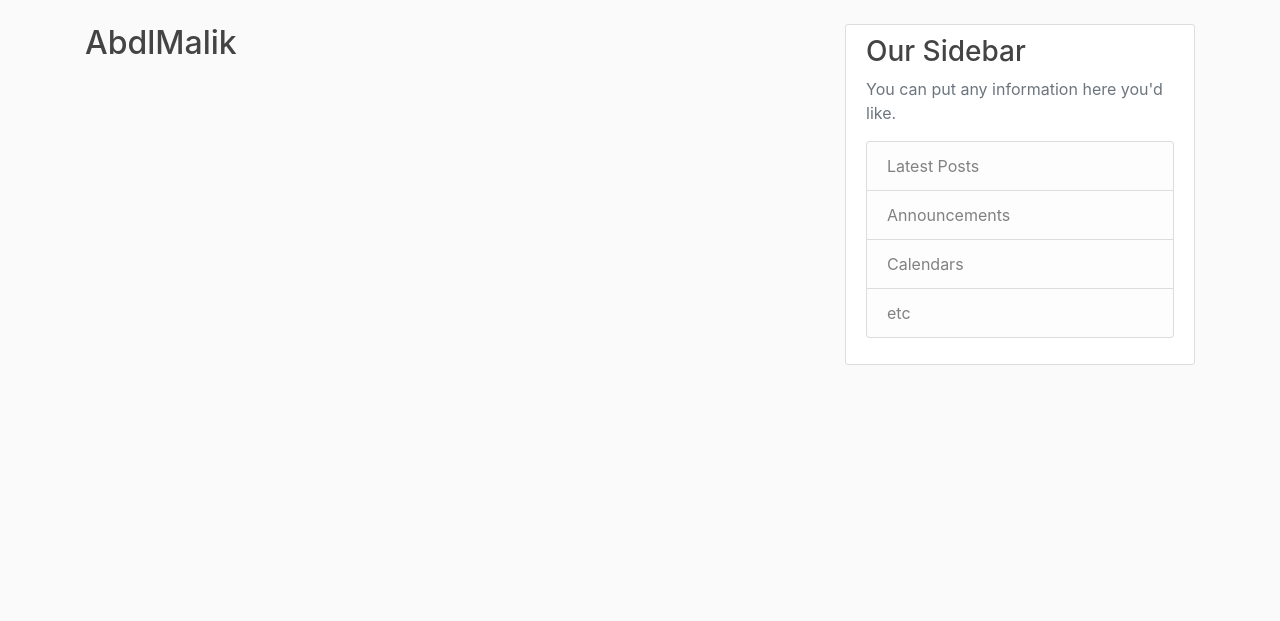
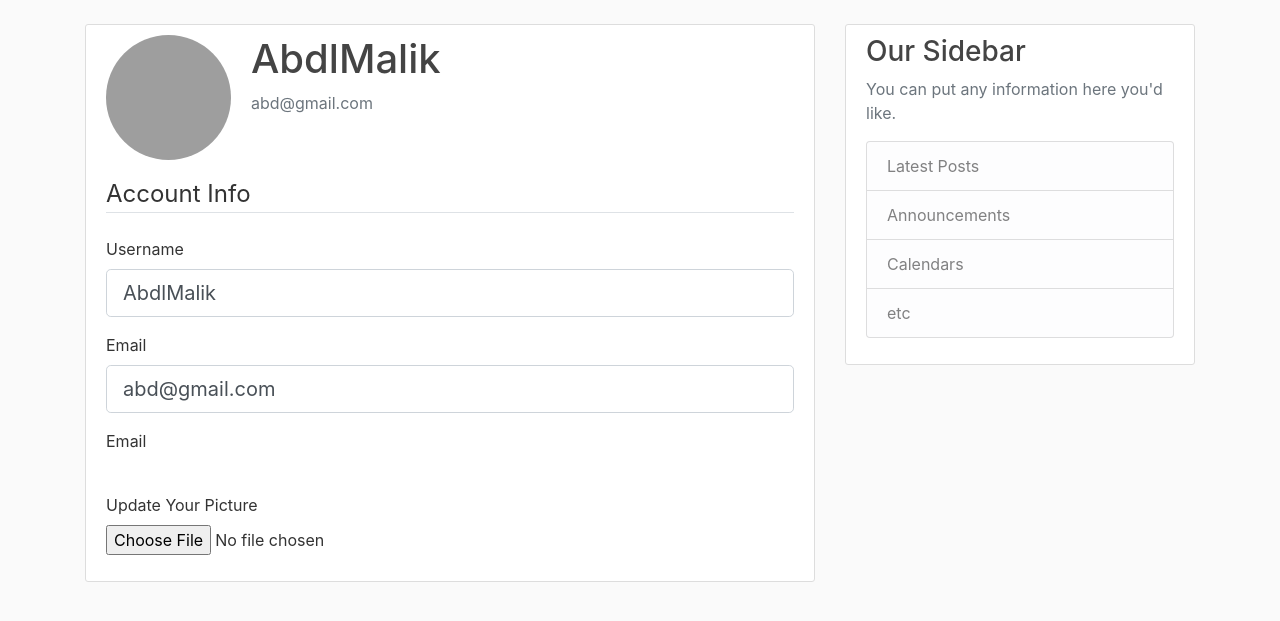
Before and after one commit to frontendprof/TakingInPythonofCorey, a Flask app: page /account in a window 1280 px wide. Shown: the part 56-677 px from the top of the page. Run offline with Flask 2, Linux system fonts and the light colour scheme; a user stored in the database is signed in; some libraries are stand-ins or nearby versions; grey boxes are pictures that could not be loaded.

Commit message:
User Account and Profile Picture half done

```diff
--- a/Flask_blog/flaskblog/forms.py
+++ b/Flask_blog/flaskblog/forms.py
@@ -1,4 +1,6 @@
 from flask_wtf import FlaskForm
+from flask_wtf.file import FileField, FileAllowed
+from flask_login import current_user
 from wtforms import StringField, PasswordField, SubmitField, BooleanField
 from wtforms.validators import DataRequired, Length, Email, EqualTo, ValidationError
 from flaskblog.models import User
@@ -14,6 +16,36 @@ class RegistrationForm(FlaskForm):
 
 
 	def validate_username(self, username):
+		if username.data!=current_user.username:
+			user=User.query.filter_by(username=username.data).first()
+			if user:
+				raise ValidationError("That username is taken. Please choose a different one.")
+
+
+	def validate_email(self, email):
+		if email.data!=current_user.email:
+			user=User.query.filter_by(email=email.data).first()
+			if user:
+				raise ValidationError("That email is taken. Please choose a different one.")
+
+
+
+class LoginForm(FlaskForm):
+
+	email=StringField('Email', validators=[DataRequired(),Email()])
+	password=PasswordField("Password", validators=[DataRequired(),Length(min=3, max=15)])
+	remember=BooleanField('Remember Me')
+	submit=SubmitField("Login")
+
+
+class UpdateAccountForm(FlaskForm):
+	username=StringField("Username", validators=[DataRequired(),Length(min=3,max=12)])
+	email=StringField('Email', validators=[DataRequired(),Email()])
+	picture=FileField('Update Your Picture', validators=[FileAllowed(['jpg','png'])])
+	submit=SubmitField("Update")
+
+
+	def validate_username(self, username):
 		user=User.query.filter_by(username=username.data).first()
 		if user:
 			raise ValidationError("That username is taken. Please choose a different one.")
@@ -24,12 +56,3 @@ class RegistrationForm(FlaskForm):
 		user=User.query.filter_by(email=email.data).first()
 		if user:
 			raise ValidationError("That email is taken. Please choose a different one.")
-
-
-
-class LoginForm(FlaskForm):
-
-	email=StringField('Email', validators=[DataRequired(),Email()])
-	password=PasswordField("Password", validators=[DataRequired(),Length(min=3, max=15)])
-	remember=BooleanField('Remember Me')
-	submit=SubmitField("Login")
--- a/Flask_blog/flaskblog/routes.py
+++ b/Flask_blog/flaskblog/routes.py
@@ -1,6 +1,6 @@
 from flask import render_template, url_for, flash, redirect,request
 from flaskblog import app, db, b_c
-from flaskblog.forms import RegistrationForm, LoginForm
+from flaskblog.forms import RegistrationForm, LoginForm, UpdateAccountForm
 from flaskblog.models import User, Post
 from flask_login import login_user, current_user, logout_user, login_required
 
@@ -81,7 +81,21 @@ def logout():
     return redirect(url_for('home'))
 
 
-@app.route('/account')
+@app.route('/account', methods=['GET', "POST"])
 @login_required
 def account():
-	return render_template('account.html', title='Account')
+	form=UpdateAccountForm()
+	if form.validate_on_submit():
+		current_user.username=form.username.data
+		current_user.email=form.email.data
+		db.session.commit()
+		flash("Your account has been updated", 'success')
+		return redirect(url_for('account'))
+
+	elif request.method=="GET":
+		form.username.data=current_user.username
+		form.email.data=current_user.email
+
+	image_file=url_for('static', filename='profile_pics/'+current_user.image_file)
+	return render_template('account.html', title='Account',
+							image_file=image_file, form=form)
--- a/Flask_blog/flaskblog/templates/account.html
+++ b/Flask_blog/flaskblog/templates/account.html
@@ -1,4 +1,62 @@
 {% extends 'layout.html' %}
 {% block content%}
-	<h2>{{current_user.username}}</h2>
+	<div class='content-section'>
+		<div class='media'>
+			<img class='rounded-circle account-img' src='{{image_file}}'>
+			<div class='media-body'>
+
+				<h2 class='account-heading'>{{current_user.username}}</h2>
+
+				<p class='text-secondary'>{{current_user.email}}</p>
+			</div>
+		</div>
+
+        <form method="POST" action="" enctype="multipart/form-data">
+            {{ form.hidden_tag() }}
+            <fieldset class="form-group">
+                <legend class="border-bottom mb-4">Account Info</legend>
+                <div class="form-group">
+                    {{ form.username.label(class="form-control-label") }}
+
+                    {% if form.username.errors %}
+                        {{ form.username(class="form-control form-control-lg is-invalid") }}
+                        <div class="invalid-feedback">
+                            {% for error in form.username.errors %}
+                                <span>{{ error }}</span>
+                            {% endfor %}
+                        </div>
+                    {% else %}
+                        {{ form.username(class="form-control form-control-lg") }}
+                    {% endif %}
+                </div>
+                <div class="form-group">
+                    {{ form.email.label(class="form-control-label") }}
+                    {% if form.email.errors %}
+                        {{ form.email(class="form-control form-control-lg is-invalid") }}
+                        <div class="invalid-feedback">
+                            {% for error in form.email.errors %}
+                                <span>{{ error }}</span>
+                            {% endfor %}
+                        </div>
+                    {% else %}
+                        {{ form.email(class="form-control form-control-lg") }}
+                    {% endif %}
+                </div>
+                <div class="form-group">
+                    {{ form.email.label(class="form-control-label") }}
+            </fieldset>
+            <div class="form-group">
+                {{ form.picture.label }}
+                {{ form.picture(class='form-control-file') }}
+                {% if form.picture.errors %}
+                	{% for error in form.picture.errors %}
+                        <span class='text-danger'>{{ error }}</span><br>
+                    {% endfor %}
+                {% endif %}
+            </div>
+        </form>
+
+	</div>
+
+
 {% endblock content%}
```
Also changed, not shown: Flask_blog/flaskblog/static/profile_pics/pic_1.jpg (added), Flask_blog/static/default.jpg (added).
